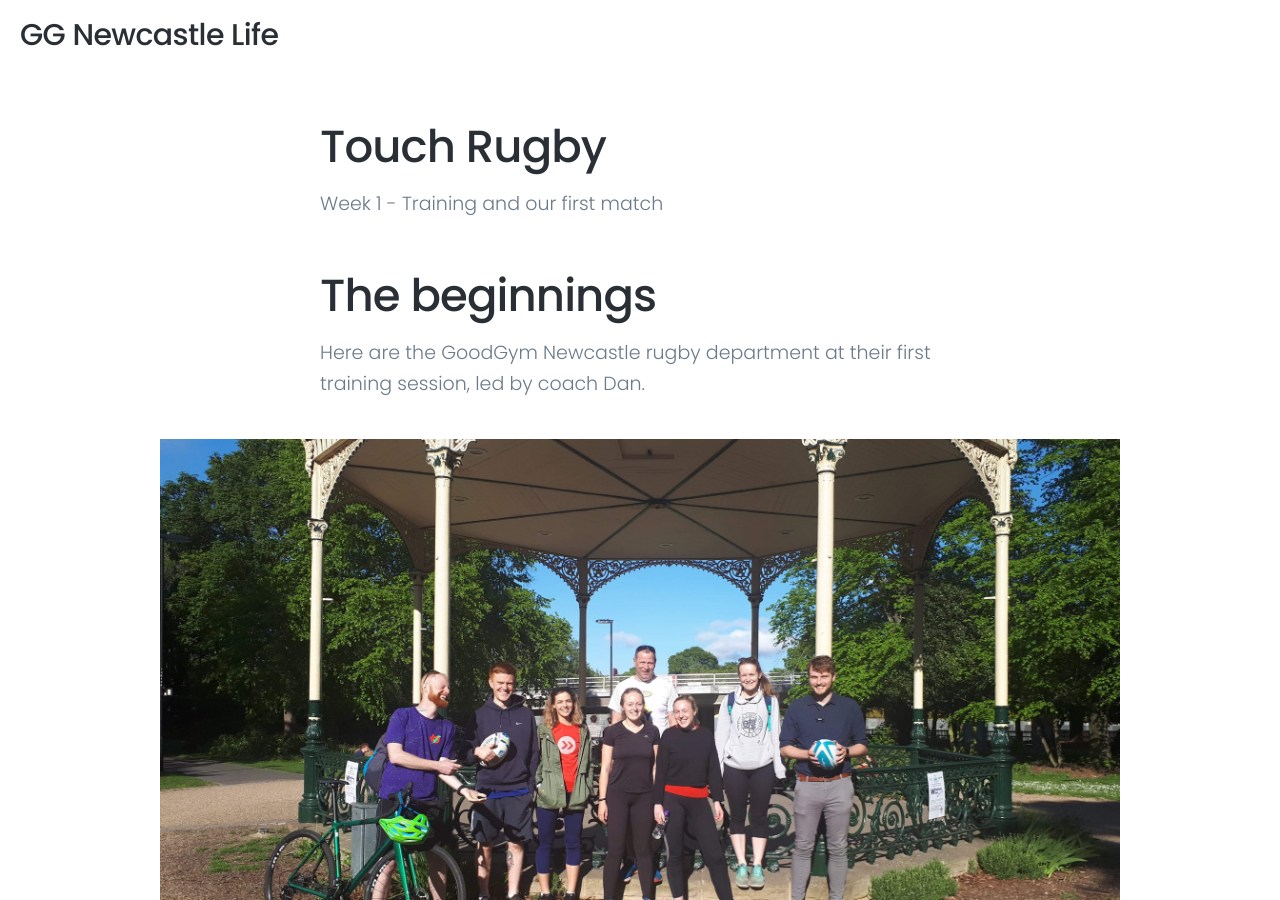
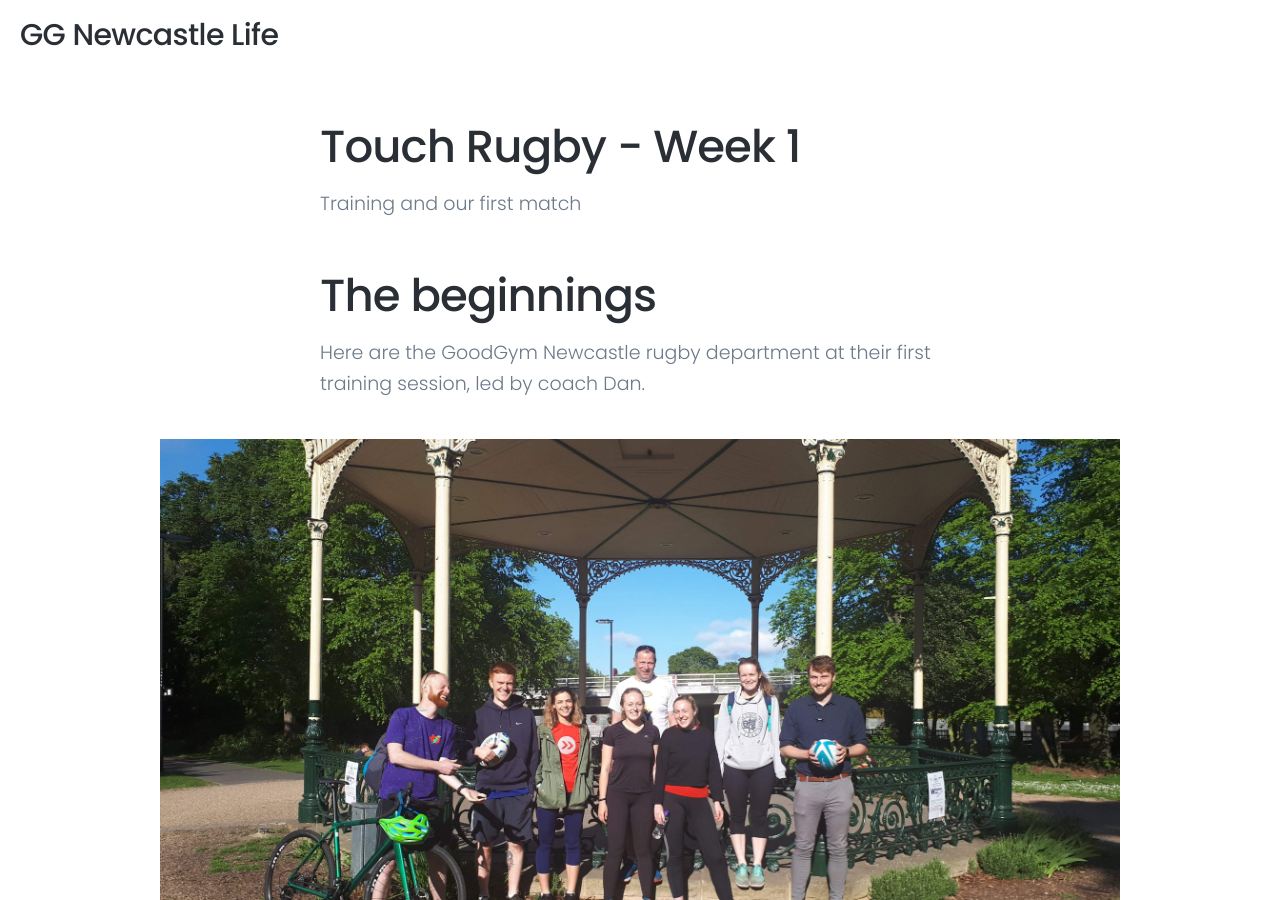
Before and after one commit to AndRobs/AndRobs.github.io, a Jekyll site: the page built from _projects/2019-05-123-Rugby1.md, in a window 1280 px wide and 900 px high. Built offline with Jekyll 4.4.1, drawn with Linux system fonts in a browser that asks for light colours; nearby versions of some CDN libraries.

```diff
--- a/_projects/2019-05-123-Rugby1.md
+++ b/_projects/2019-05-123-Rugby1.md
@@ -1,6 +1,6 @@
 ---
-title: 'Touch Rugby'
-subtitle: 'Week 1 - Training and our first match '
+title: 'Touch Rugby - Week 1'
+subtitle: 'Training and our first match'
 date: 2019-05-23 00:00:00
 featured_image: "/images/rugby/team1.jpeg"
 ---
```
Also changed, not shown: _projects/2019-06-05-Rugby2.md (+3 -3 lines).
